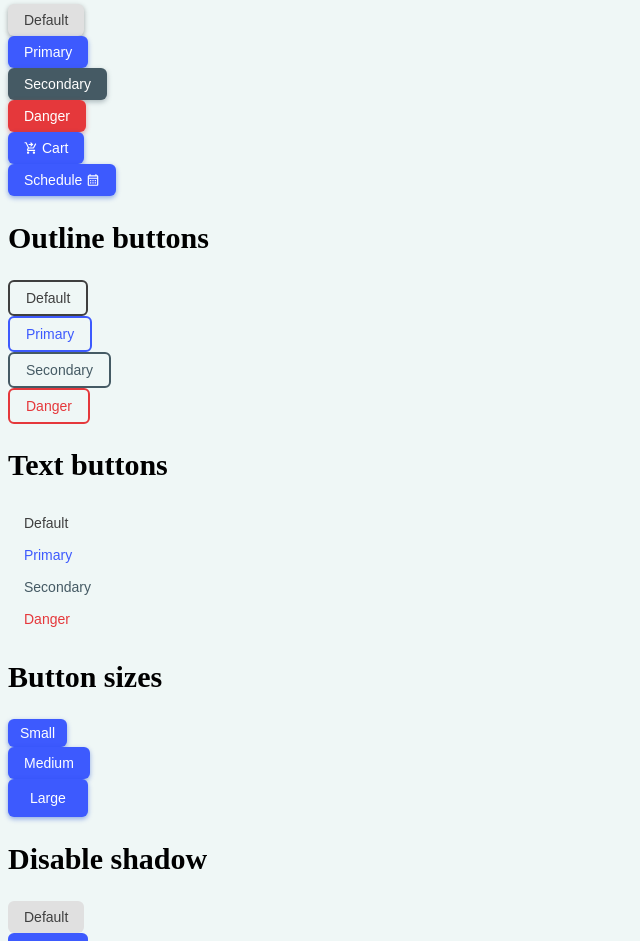
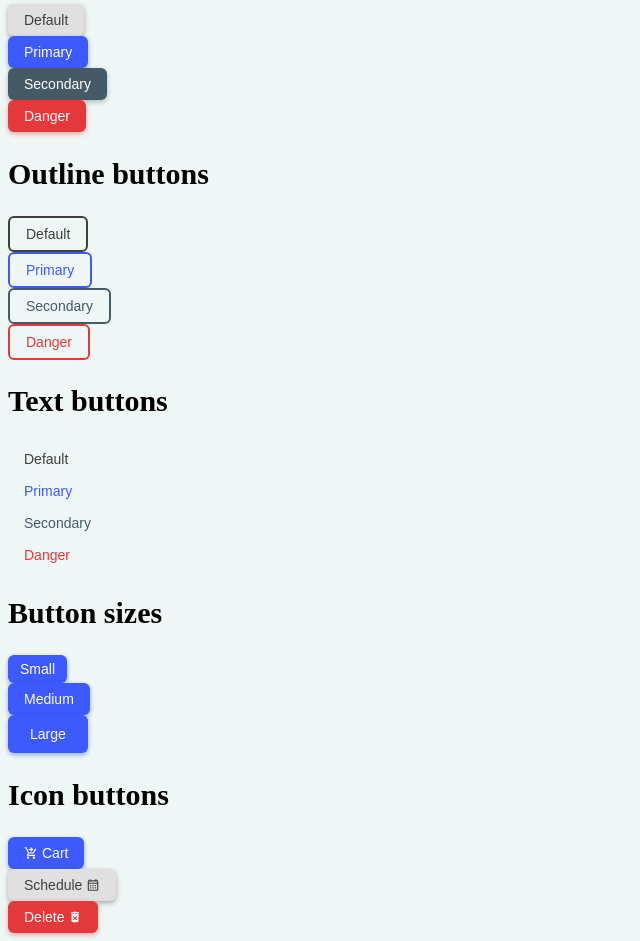
Before and after one commit to bxbdev/next-button-component, a Next.js app: page / in a window 1280 px wide. Shown: the part 80-1021 px from the top of the page, without its empty margins (0-640 px from the left). Built offline with nearby package versions, Linux system fonts and the light colour scheme.

Commit message:
Updated buttons list

```diff
--- a/pages/index.tsx
+++ b/pages/index.tsx
@@ -1,6 +1,6 @@
 import type { NextPage } from "next"
 import Button from "@/components/button"
-import { MdShoppingCartCheckout, MdOutlineCalendarMonth } from "react-icons/md";
+import { MdShoppingCartCheckout, MdOutlineCalendarMonth, MdDeleteForever } from "react-icons/md";
 import Title from "@/components/title";
 
 const Home: NextPage = () => {
@@ -8,7 +8,7 @@ const Home: NextPage = () => {
   return (
     <main className="grid gap-20 items-top px-24 py-10">
       <section className="flex flex-col items-center gap-6">
-        <Title>Default buttons</Title>
+        <Title>Contained buttons</Title>
         <div className="flex flex-wrap items-center gap-8">
           <Button
             onClick={() => console.log("You clicked default")}
@@ -32,20 +32,6 @@ const Home: NextPage = () => {
             onClick={() => console.log("You clicked danger")}
           >
             Danger
-          </Button>
-          <Button
-            color="primary"
-            startIcon={<MdShoppingCartCheckout className="text-xl" />}
-            onClick={() => console.log("You clicked danger")}
-          >
-            Cart
-          </Button>
-          <Button
-            color="primary"
-            endIcon={<MdOutlineCalendarMonth className="text-xl" />}
-            onClick={() => console.log("You clicked danger")}
-          >
-            Schedule
           </Button>
         </div>
       </section>
@@ -140,6 +126,32 @@ const Home: NextPage = () => {
             onClick={() => console.log("You clicked secondary")}
           >
             Large
+          </Button>
+        </div>
+      </section>
+
+      <section className="flex flex-col items-center gap-6 ">
+        <Title>Icon buttons</Title>
+        <div className="flex flex-wrap items-center gap-8">
+          <Button
+            color="primary"
+            startIcon={<MdShoppingCartCheckout className="text-xl" />}
+            onClick={() => console.log("You clicked danger")}
+          >
+            Cart
+          </Button>
+          <Button
+            endIcon={<MdOutlineCalendarMonth className="text-xl" />}
+            onClick={() => console.log("You clicked danger")}
+          >
+            Schedule
+          </Button>
+          <Button
+            color="danger"
+            endIcon={<MdDeleteForever className="text-xl" />}
+            onClick={() => console.log("You clicked danger")}
+          >
+            Delete
           </Button>
         </div>
       </section>
```
